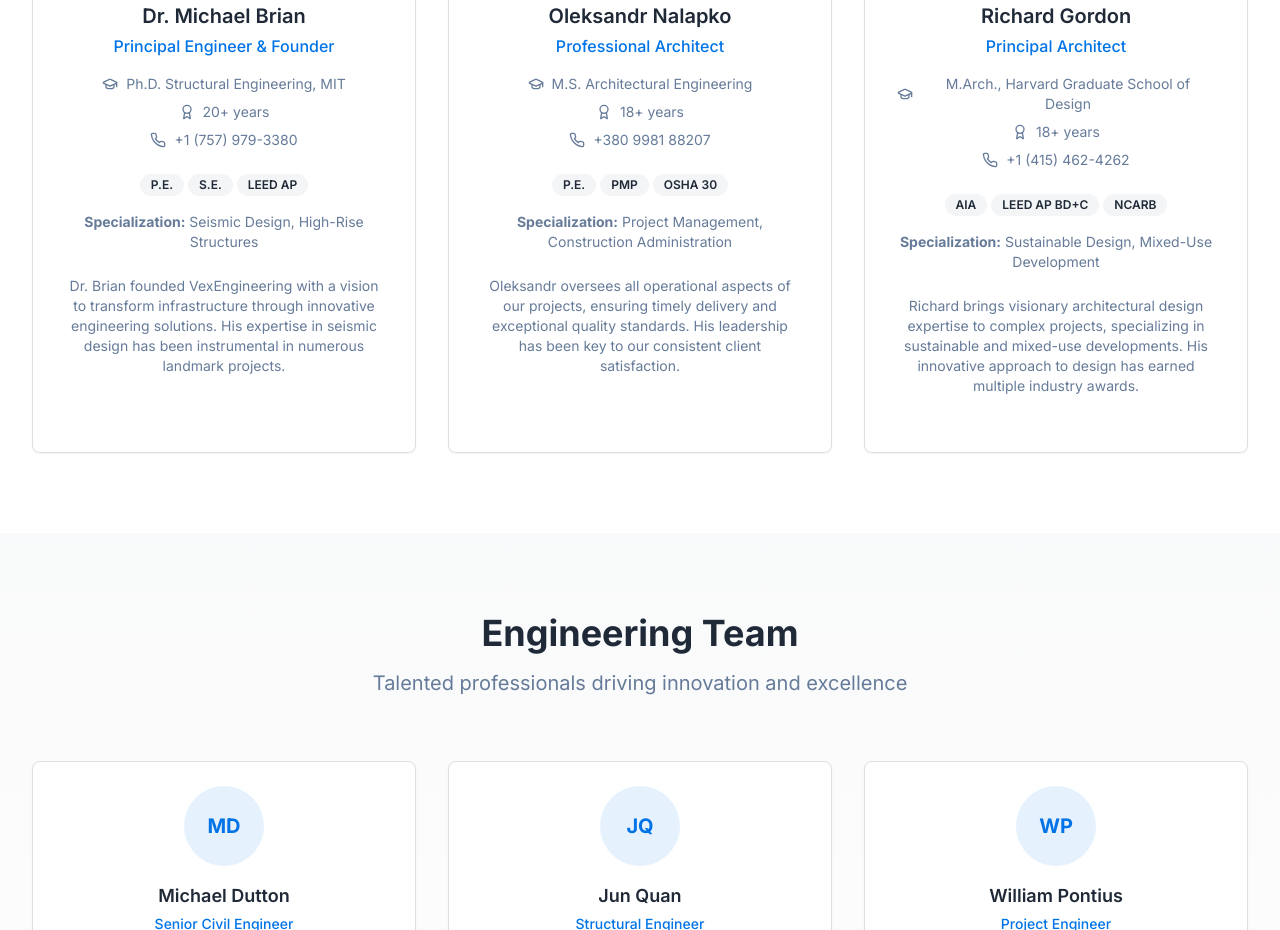
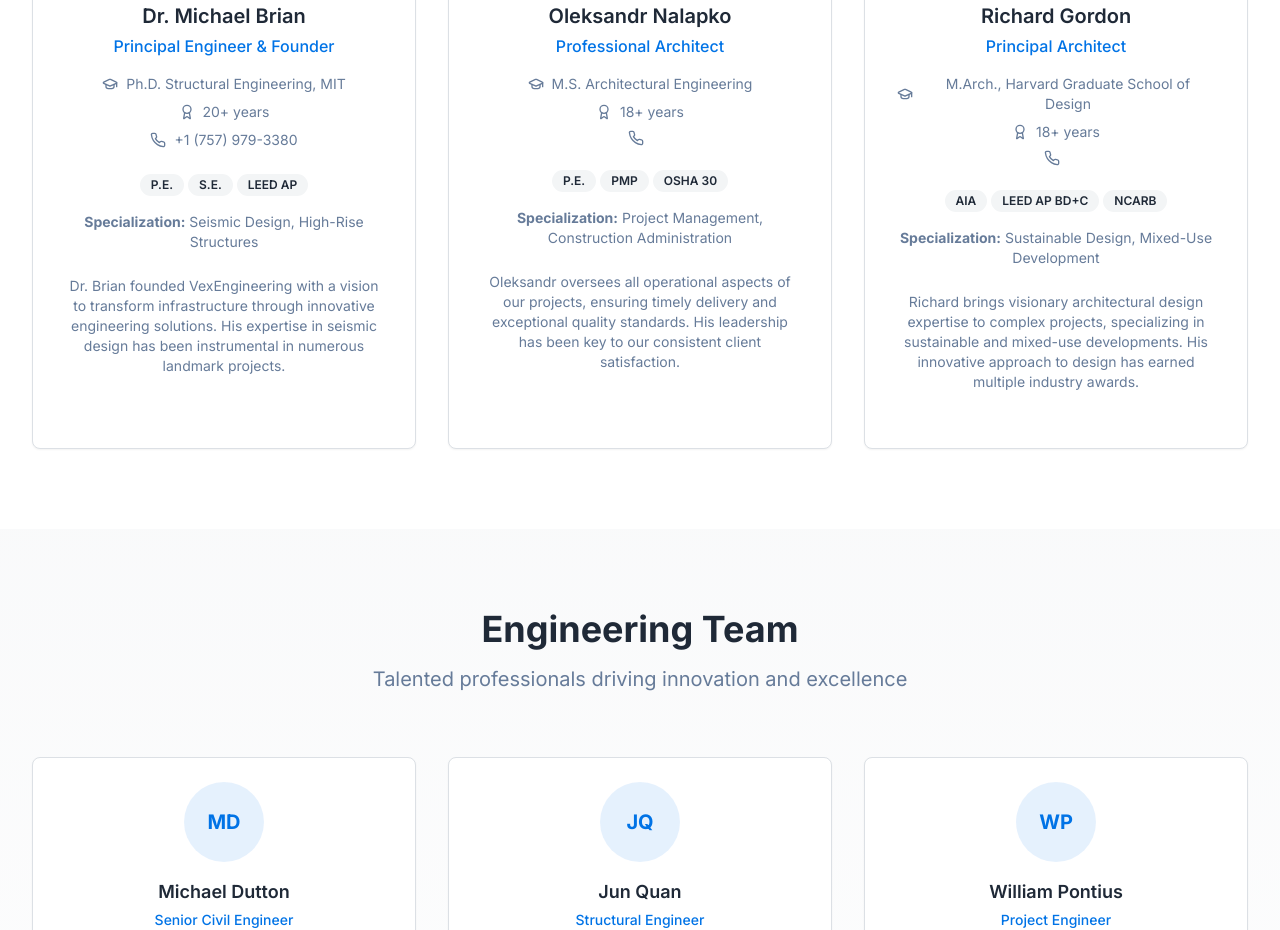
Before and after one commit to phoenix-legend7/vex-engineering, a Next.js app: page /team in a window 1280 px wide. Shown: the part 840-1770 px from the top of the page. Built offline with nearby package versions, Linux system fonts and the light colour scheme.

Commit message:
Update contact details

```diff
--- a/app/team/page.tsx
+++ b/app/team/page.tsx
@@ -24,7 +24,7 @@ export default function Team() {
       experience: "18+ years",
       specialization: "Project Management, Construction Administration",
       certifications: ["P.E.", "PMP", "OSHA 30"],
-      phone: "+380 9981 88207",
+      phone: "",
       bio: "Oleksandr oversees all operational aspects of our projects, ensuring timely delivery and exceptional quality standards. His leadership has been key to our consistent client satisfaction.",
       image: "/photos/Oleksandr Nalapko.jpg"
     },
@@ -35,7 +35,7 @@ export default function Team() {
       experience: "18+ years",
       specialization: "Sustainable Design, Mixed-Use Development",
       certifications: ["AIA", "LEED AP BD+C", "NCARB"],
-      phone: "+1 (415) 462-4262",
+      phone: "",
       bio: "Richard brings visionary architectural design expertise to complex projects, specializing in sustainable and mixed-use developments. His innovative approach to design has earned multiple industry awards.",
       image: "/photos/Richard Gordon.jpg"
     },
```
